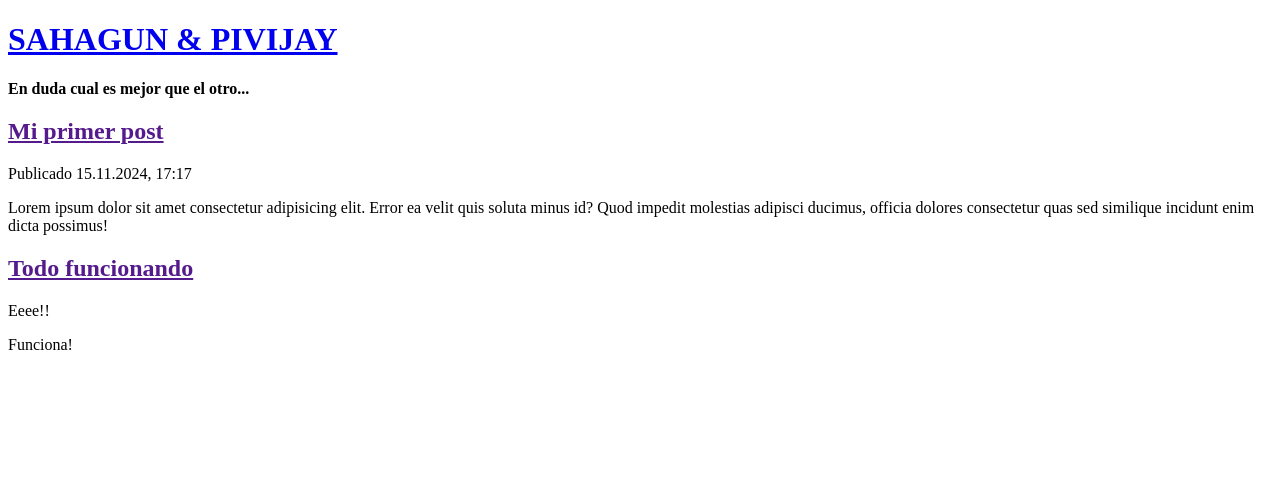
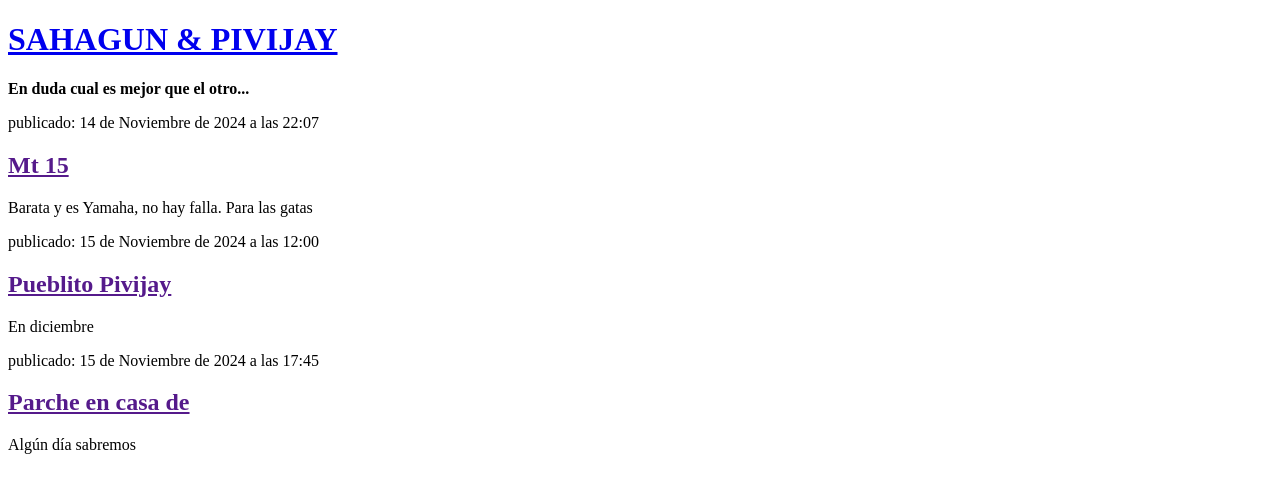
Before and after one commit to Juuancho/BlogDesarrolloF, a Django app: page / in a window 1280 px wide. Shown: the top 493 px of the page. Run offline with Django 4.2, Linux system fonts and the light colour scheme; data comes from the database, SQL or seed files in the repository; both versions use the stored data as it was after the commit.

Commit message:
Templates modificados para mostrar los post desde BD.

```diff
--- a/blog/templates/blog/post_list.html
+++ b/blog/templates/blog/post_list.html
@@ -14,16 +14,12 @@
         <p><strong>En duda cual es mejor que el otro...</strong></p>
     </div>
 
+    {% for post in posts %}
     <div>
-        <h2><a href="">Mi primer post</a></h2>
-        <p>Publicado 15.11.2024, 17:17</p>
-        <p>Lorem ipsum dolor sit amet consectetur adipisicing elit. Error ea velit quis soluta minus id? Quod impedit molestias adipisci ducimus, officia dolores consectetur quas sed similique incidunt enim dicta possimus!</p>
+        <p>publicado: {{ post.published_date }}</p>
+        <h2><a href="">{{ post.title }}</a></h2>
+        <p>{{ post.text |linebreaksbr }}</p>
     </div>
-
-    <div>
-        <h2><a href="">Todo funcionando</a></h2>
-        <p>Eeee!!</p>
-        <p>Funciona!</p>
-    </div>
+    {% endfor %}
 </body>
 </html>
--- a/blog/views.py
+++ b/blog/views.py
@@ -1,6 +1,9 @@
 from django.shortcuts import render
+from django.utils import timezone
+from .models import Post
 
 # Create your views here.
 
 def post_list(request):
-    return render(request, 'blog/post_list.html', {})
+    posts = Post.objects.filter(published_date__lte=timezone.now()).order_by('published_date')
+    return render(request, 'blog/post_list.html', {'posts': posts})
```
Also changed, not shown: db.sqlite3.
